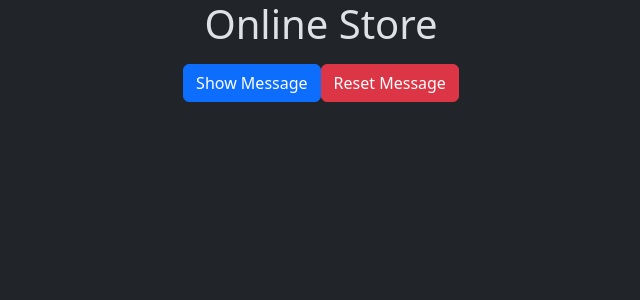
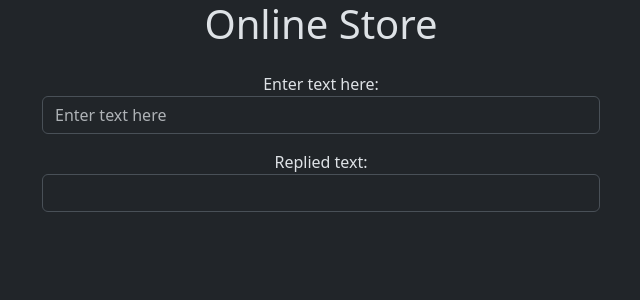
Before and after one commit to Maicolev/angular_courses, an Angular app in the folder init-app-angular/: page / in a window 1280 px wide. Shown: the top 300 px of the page, without its empty margins (319-959 px from the left). Built offline with nearby package versions, Linux system fonts and the light colour scheme.

Commit message:
property binding

```diff
--- a/init-app-angular/src/app/app.component.html
+++ b/init-app-angular/src/app/app.component.html
@@ -6,6 +6,7 @@
 <app-new-component-inline></app-new-component-inline>
 <app-interpolation></app-interpolation>
 <app-father></app-father>
-<app-product-list-component class="text-center"></app-product-list-component-->
+<app-product-list-component class="text-center"></app-product-list-component>
+<app-event-binding></app-event-binding-->
 
-<app-event-binding></app-event-binding>
+<app-property-binding></app-property-binding>
--- a/init-app-angular/src/app/app.component.ts
+++ b/init-app-angular/src/app/app.component.ts
@@ -3,6 +3,7 @@ import { RouterOutlet } from '@angular/router';
 import { ProductListComponentComponent } from "./product-list-component/product-list-component.component";
 import { FatherComponent } from './father/father.component';
 import { EventBindingComponent } from './event-binding/event-binding.component';
+import { PropertyBindingComponent } from "./property-binding/property-binding.component";
 //import { NewComponentComponent } from "./new-component/new-component.component";
 //import { NewComponentInlineComponent } from "./new-component-inline/new-component-inline.component";
 //import { InterpolationComponent } from "./interpolation/interpolation.component";
@@ -12,7 +13,7 @@ import { EventBindingComponent } from './event-binding/event-binding.component';
   selector: 'app-root',
   standalone: true,
   //imports: [RouterOutlet, NewComponentComponent, NewComponentInlineComponent, InterpolationComponent, FatherComponent],
-  imports: [RouterOutlet, EventBindingComponent],
+  imports: [RouterOutlet, PropertyBindingComponent],
   templateUrl: './app.component.html',
   styleUrl: './app.component.css',
 })
--- /dev/null
+++ b/init-app-angular/src/app/property-binding/property-binding.component.html
@@ -0,0 +1,14 @@
+<div class="container text-center">
+    <div class="d-flex justify-content-center">
+        <div class="w-50">
+            <div class="mb-3 mt-3">
+                <label for="text">Enter text here:</label>
+                <input type="text" class="form-control" placeholder="Enter text here" (input)="setText($event)">
+            </div>
+            <div class="mb-3">
+                <label for="replicarTexto">Replied text:</label>
+                <input id="replicarTexto" type="text" class="form-control" [value]="text" readonly/>
+            </div>
+        </div>
+    </div>
+</div>
--- /dev/null
+++ b/init-app-angular/src/app/property-binding/property-binding.component.ts
@@ -0,0 +1,17 @@
+import { Component } from '@angular/core';
+
+@Component({
+  selector: 'app-property-binding',
+  standalone: true,
+  imports: [],
+  templateUrl: './property-binding.component.html',
+  styleUrl: './property-binding.component.css'
+})
+export class PropertyBindingComponent {
+  text: string = '';
+
+  setText(event: Event) {
+    const inputElement = event.target as HTMLInputElement;
+    this.text = inputElement.value;
+  }
+}
```
Also changed, not shown: init-app-angular/src/app/property-binding/property-binding.component.css (added).
